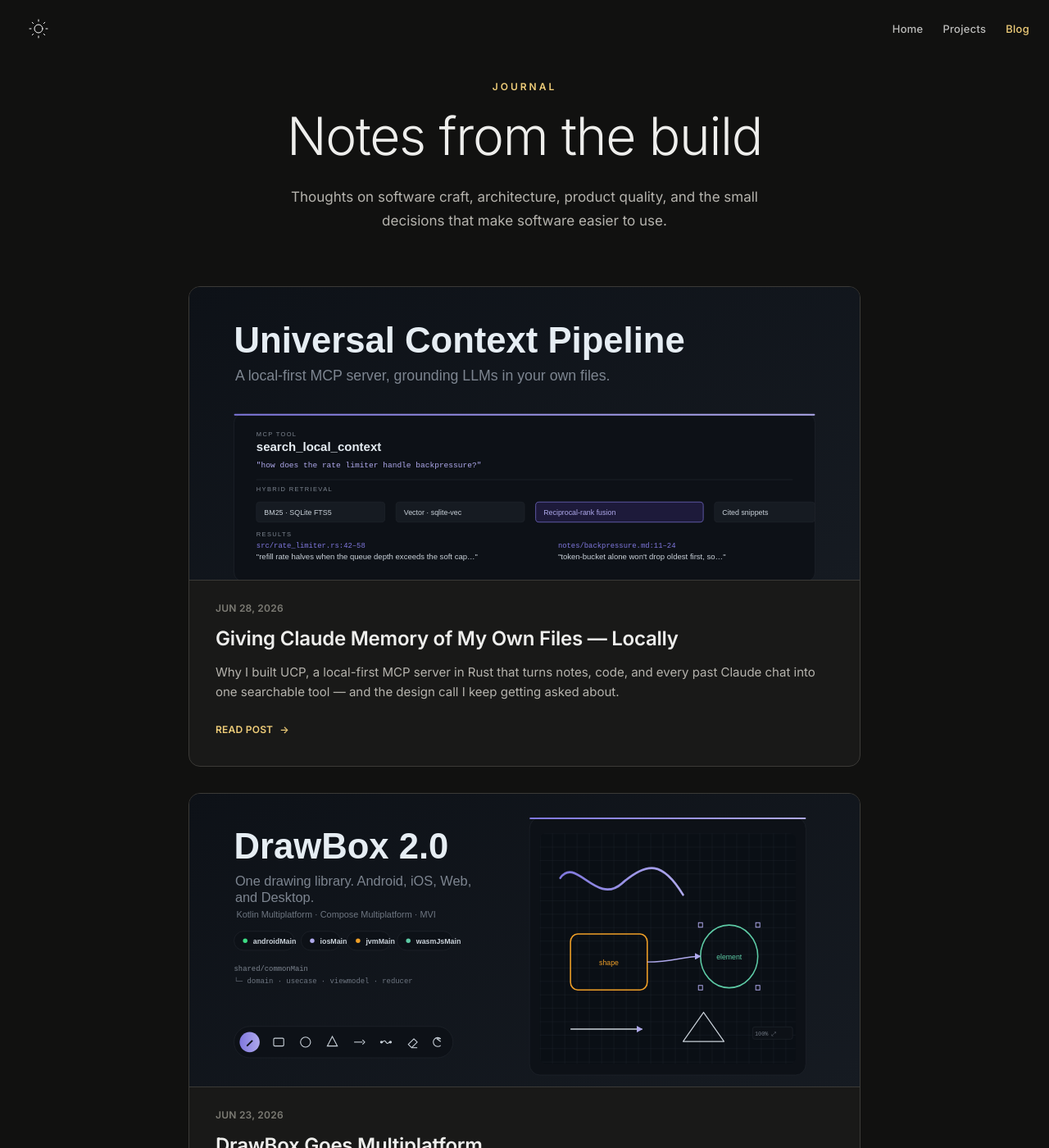
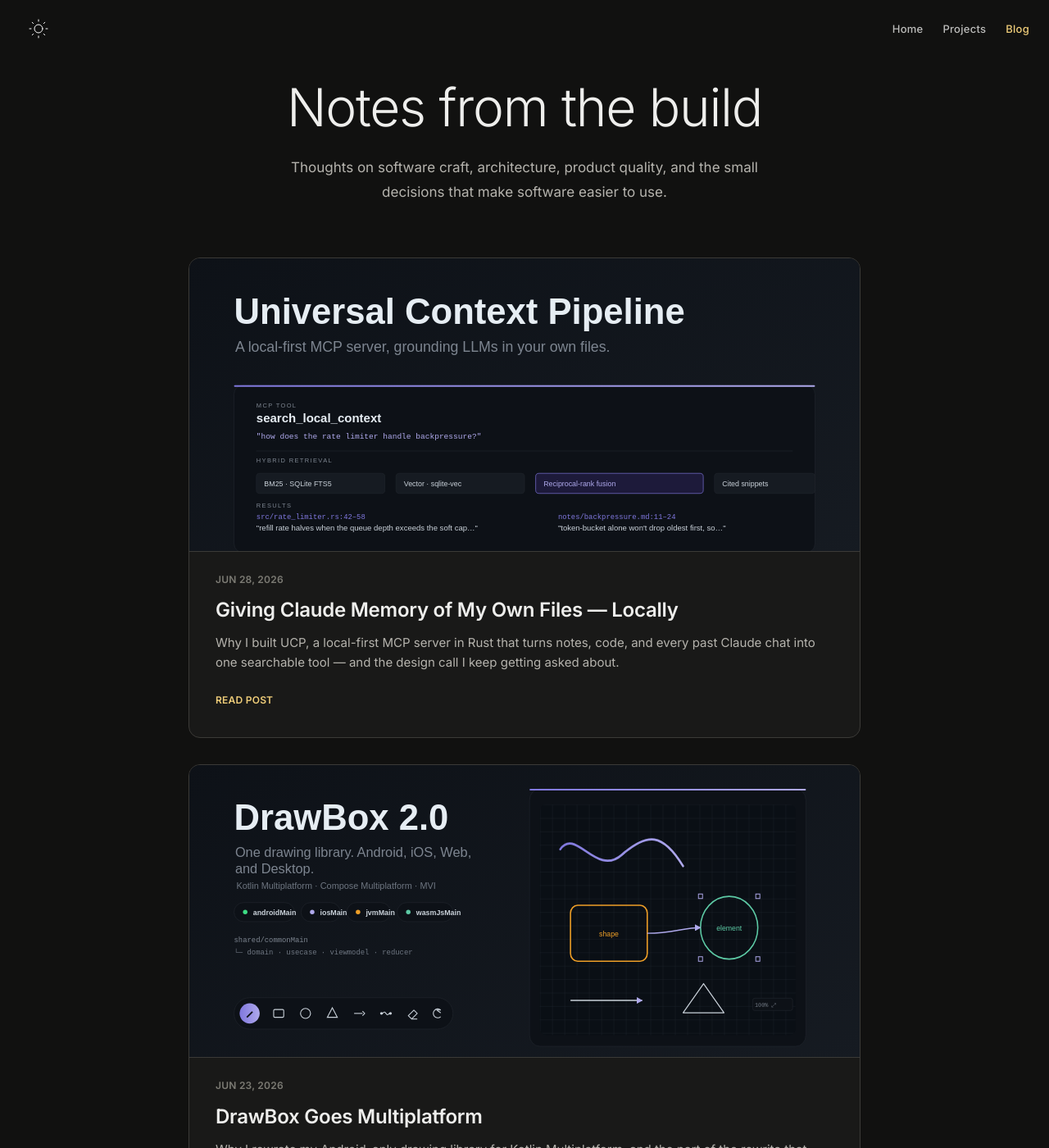
Before and after one commit to akshay2211/akshay2211.github.io, a Jekyll site: the page built from blog/index.html, in a window 1280 px wide and 1400 px high. Shown: the whole window at 82% size. Built offline with Jekyll 4.4.1, drawn with Linux system fonts in a browser that asks for light colours.

Commit message:
W10: copy pass — trim template chrome
- Keep the trailing arrow on one primary CTA per page (the homepage
  Redigit CTA); remove it from repeated/secondary links (All projects,
  Read post). Projects card links already dropped theirs in W3.
- Remove the redundant all-caps 'Work'/'Journal' hero eyebrows above the
  Projects and Blog h1s.

```diff
--- a/blog/index.html
+++ b/blog/index.html
@@ -28,7 +28,6 @@
 </script>
 <div class="page-shell">
 <section class="blog-hero">
-    <p class="eyebrow">Journal</p>
     <h1>Notes from the build</h1>
     <p class="blog-intro">Thoughts on software craft, architecture, product quality, and the small decisions that make software easier to use.</p>
 </section>
@@ -47,7 +46,7 @@
             </p>
             <h2 class="post-card-title" itemprop="headline"><a href="{{ post.url | relative_url }}" itemprop="url">{{ post.title }}</a></h2>
             <p class="post-card-excerpt" itemprop="description">{{ post.description | default: post.excerpt | strip_html | truncate: 180 }}</p>
-            <a class="read-more" href="{{ post.url | relative_url }}">Read post <span aria-hidden="true">&rarr;</span></a>
+            <a class="read-more" href="{{ post.url | relative_url }}">Read post</a>
         </div>
     </article>
     {% endfor %}
--- a/index.html
+++ b/index.html
@@ -30,7 +30,7 @@
     <section class="home-section" aria-labelledby="selected-work">
         <div class="home-section-head">
             <h2 id="selected-work">Selected work</h2>
-            <a class="home-section-link" href="{{ '/projects/' | relative_url }}">All projects &rarr;</a>
+            <a class="home-section-link" href="{{ '/projects/' | relative_url }}">All projects</a>
         </div>
         <div class="home-work">
             {% for p in featured %}
--- a/projects/index.html
+++ b/projects/index.html
@@ -32,7 +32,6 @@
 </script>
 <div class="page-shell">
 <section class="blog-hero">
-    <p class="eyebrow">Work</p>
     <h1>Projects</h1>
     <p class="blog-intro">Open-source libraries and tools I build and maintain — Kotlin Multiplatform for Android, iOS, Web, and Desktop, plus Rust tooling for problems I kept running into.</p>
 </section>
```
